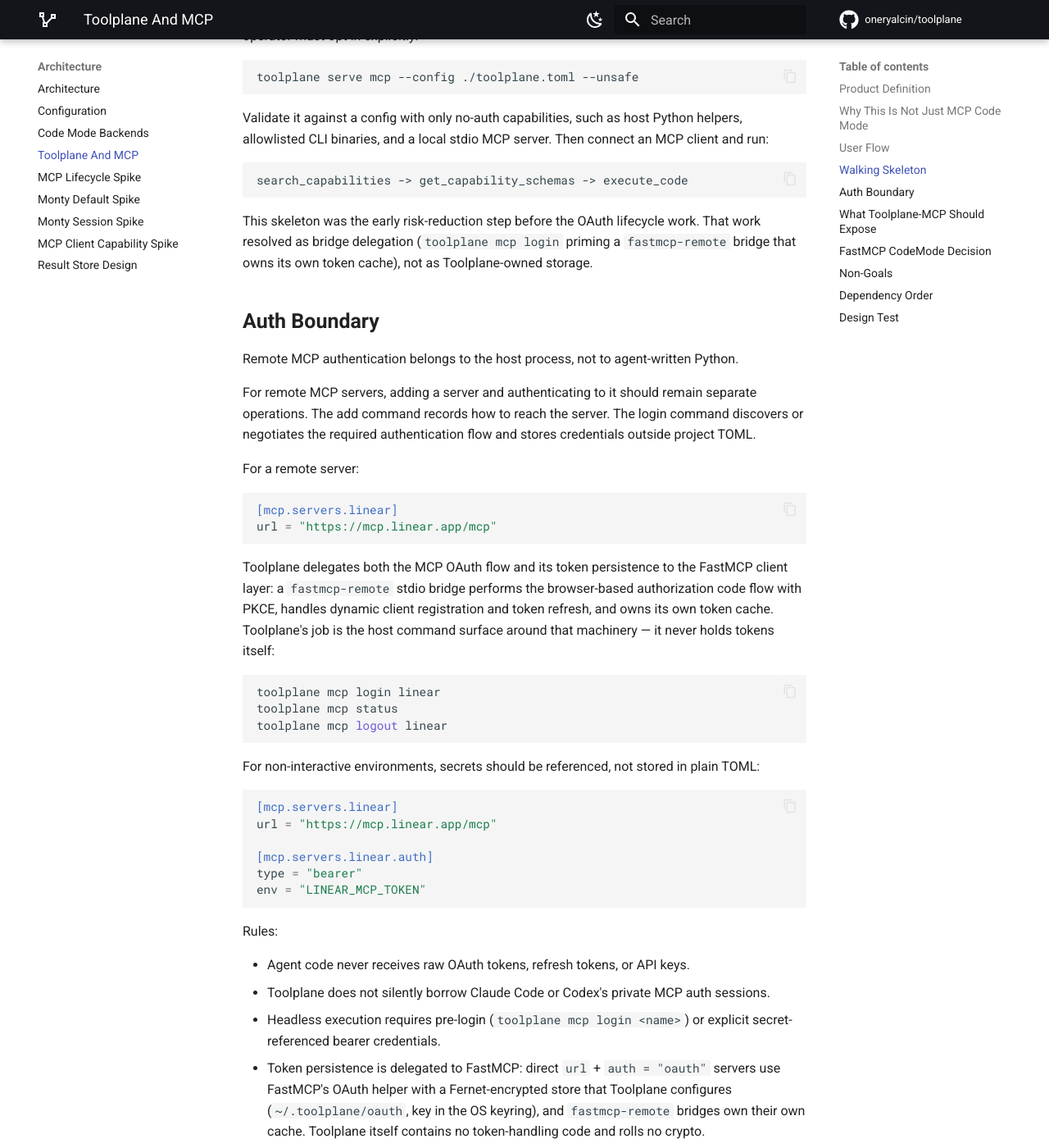
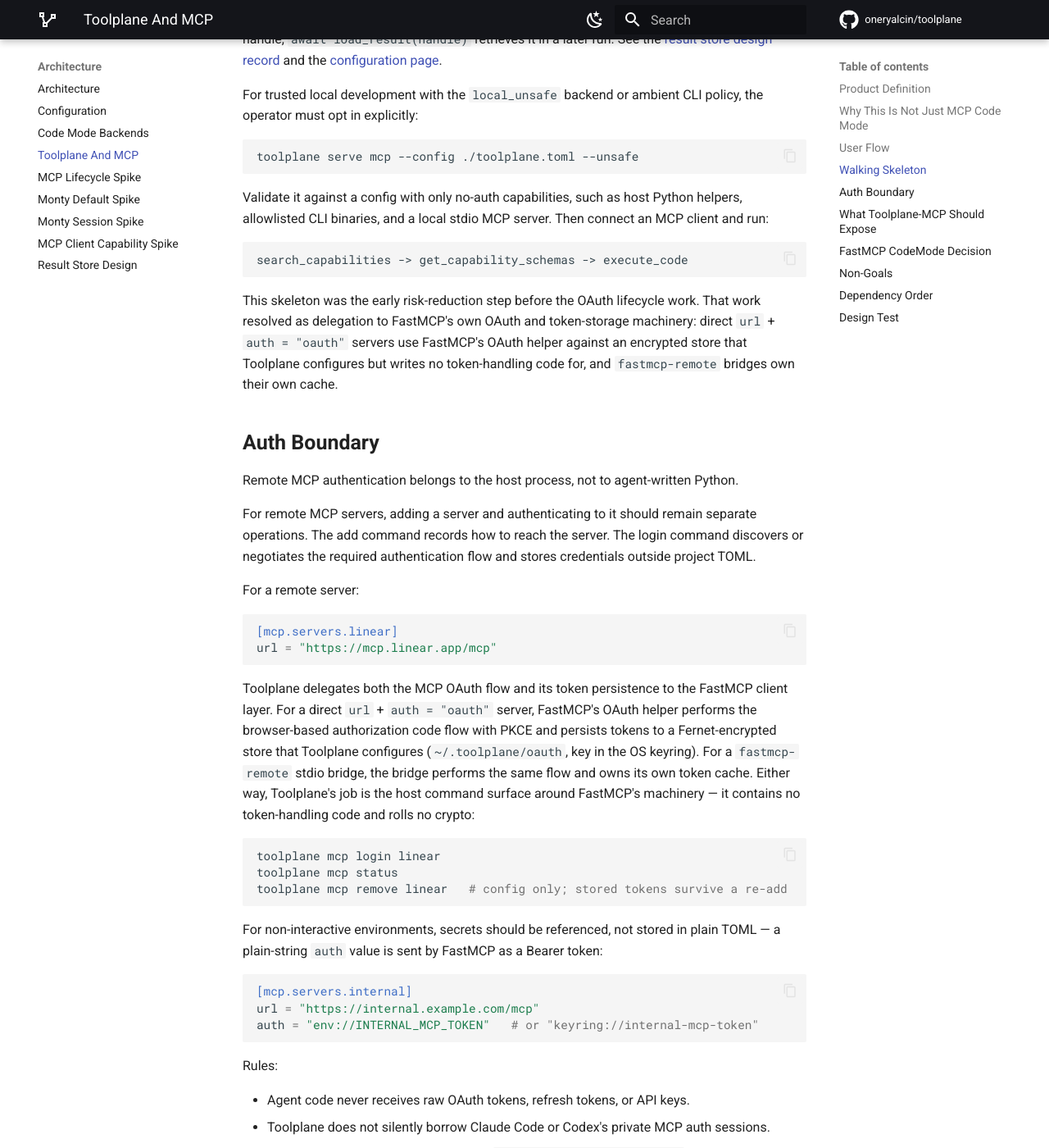
Before and after one commit to oneryalcin/toolplane, an MkDocs documentation site: the page built from docs/toolplane-mcp.md, in a window 1280 px wide and 1400 px high, scrolled down 4817 px. Shown: the whole window at 82% size. Built offline with MkDocs 1.6.1 and Material for MkDocs 9.7.7, drawn with Linux system fonts in a browser that asks for light colours; comment, search, counter and statistics services are not loaded; some of the changed text lies outside the part shown.

Commit message:
Update toolplane-mcp lifecycle doc for import/remove/deny and #95/#99 auth reality
Three stale claims in docs/toolplane-mcp.md, found by a doc audit after
the #97/#98 merges:

- the User Flow lifecycle list predated mcp import/remove and cli
  deny/list while claiming 'all of it is implemented'
- 'mcp status stays credential-free' described the pre-#99 contract;
  probes attach resolved header refs and bearer auth strings — only
  OAuth is stripped (it can open a browser mid-probe)
- the Auth Boundary section still framed token persistence as
  bridge-only ('never holds tokens itself'), showed a 'toolplane mcp
  logout' command that does not exist, and illustrated a
  [mcp.servers.X.auth] type='bearer' config shape that was never
  implemented — replaced with the real auth = 'env://VAR' shape and
  both delegation paths (direct-oauth encrypted store + bridge cache)

Docs-only; strict mkdocs build green.

````diff
--- a/docs/toolplane-mcp.md
+++ b/docs/toolplane-mcp.md
@@ -87,16 +87,18 @@
 
 The first stable command-line surface should optimize for explicit setup. This
 section is the target lifecycle, and all of it is implemented: `toolplane
-init` writes a safe starter config, `toolplane cli allow` switches to
-allowlist CLI policy, `toolplane mcp add` edits the project config with
-comment-preserving TOML writes, `toolplane mcp login` primes a server
-interactively, `toolplane mcp list`/`status` inspect configured servers,
-`toolplane config check`/`doctor` validate the config and local environment,
-`toolplane run` executes a snippet file, and `toolplane serve mcp` serves the
-configured facade.
+init` writes a safe starter config, `toolplane cli allow`/`deny`/`list`
+manage allowlist CLI policy, `toolplane mcp add`/`remove` edit the project
+config with comment-preserving TOML writes, `toolplane mcp import` adopts
+existing Claude Code or Codex server configs in one command, `toolplane mcp
+login` primes a server interactively, `toolplane mcp list`/`status` inspect
+configured servers, `toolplane config check`/`doctor` validate the config and
+local environment, `toolplane run` executes a snippet file, and `toolplane
+serve mcp` serves the configured facade.
 
 ```bash
 toolplane init
+toolplane mcp import --from claude   # or start from scratch with mcp add:
 toolplane mcp add linear --url https://mcp.linear.app/mcp
 toolplane mcp login linear
 toolplane cli allow git gh rg
@@ -156,9 +158,12 @@
 `url` + `auth = "oauth"` server, login runs FastMCP's OAuth flow against
 Toolplane's encrypted token store — one browser consent, and every later
 `serve mcp` and `execute_code` call reuses (and silently refreshes) the
-stored tokens without a browser. (`mcp status` stays credential-free by
-design; on a primed server it reports `auth_required` with a note that
-the saved login exists and serve/execute will use it.)
+stored tokens without a browser. (`mcp status` never constructs OAuth by
+design: on a primed direct-OAuth server it reports `auth_required` with a
+note that the saved login exists and serve/execute will use it. Non-OAuth
+credentials — resolved header references and bearer `auth` strings — ARE
+attached by status probes, so a config that works in production probes the
+same way.)
 
 The current `mcp status` command reads the project config and reports each
 configured MCP server as data:
@@ -254,9 +259,11 @@
 ```
 
 This skeleton was the early risk-reduction step before the OAuth lifecycle
-work. That work resolved as bridge delegation (`toolplane mcp login` priming
-a `fastmcp-remote` bridge that owns its own token cache), not as
-Toolplane-owned storage.
+work. That work resolved as delegation to FastMCP's own OAuth and
+token-storage machinery: direct `url` + `auth = "oauth"` servers use
+FastMCP's OAuth helper against an encrypted store that Toolplane configures
+but writes no token-handling code for, and `fastmcp-remote` bridges own
+their own cache.
 
 ## Auth Boundary
 
@@ -276,28 +283,28 @@
 ```
 
 Toolplane delegates both the MCP OAuth flow and its token persistence to the
-FastMCP client layer: a `fastmcp-remote` stdio bridge performs the
-browser-based authorization code flow with PKCE, handles dynamic client
-registration and token refresh, and owns its own token cache. Toolplane's job
-is the host command surface around that machinery — it never holds tokens
-itself:
+FastMCP client layer. For a direct `url` + `auth = "oauth"` server, FastMCP's
+OAuth helper performs the browser-based authorization code flow with PKCE and
+persists tokens to a Fernet-encrypted store that Toolplane configures
+(`~/.toolplane/oauth`, key in the OS keyring). For a `fastmcp-remote` stdio
+bridge, the bridge performs the same flow and owns its own token cache.
+Either way, Toolplane's job is the host command surface around FastMCP's
+machinery — it contains no token-handling code and rolls no crypto:
 
 ```bash
 toolplane mcp login linear
 toolplane mcp status
-toolplane mcp logout linear
+toolplane mcp remove linear   # config only; stored tokens survive a re-add
 ```
 
 For non-interactive environments, secrets should be referenced, not stored in
-plain TOML:
+plain TOML — a plain-string `auth` value is sent by FastMCP as a Bearer
+token:
 
 ```toml
-[mcp.servers.linear]
-url = "https://mcp.linear.app/mcp"
-
-[mcp.servers.linear.auth]
-type = "bearer"
-env = "LINEAR_MCP_TOKEN"
+[mcp.servers.internal]
+url = "https://internal.example.com/mcp"
+auth = "env://INTERNAL_MCP_TOKEN"   # or "keyring://internal-mcp-token"
 ```
 
 Rules:
````
